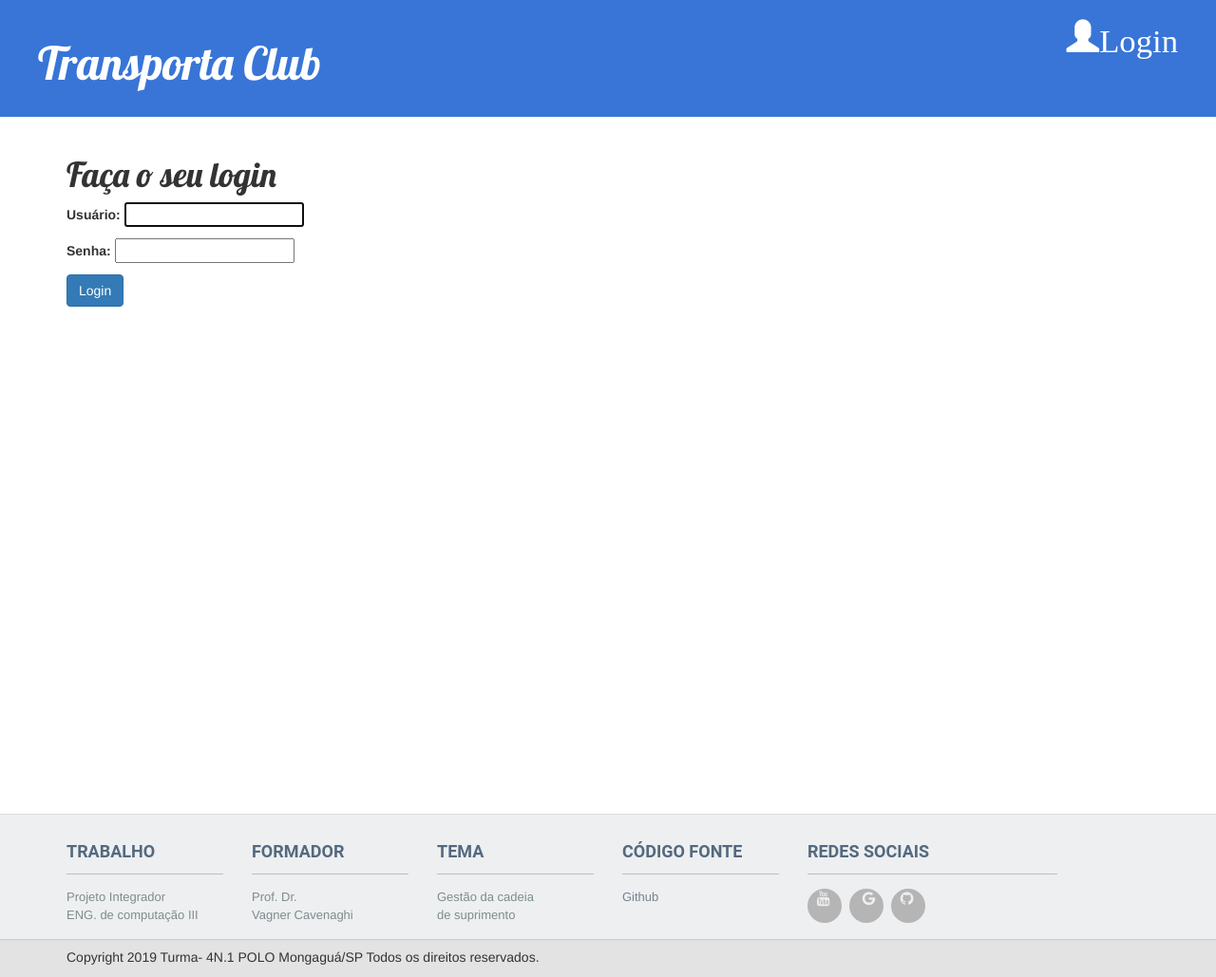
After one commit to wwweslei/transporta_blog, a Django app: page /account/login/ in a window 1280 px wide. The commit adds this page. Shown: the whole page at 95% size. Run offline with Django 3.2, Linux system fonts and the light colour scheme; some libraries are stand-ins or nearby versions.

Commit message:
Authentication and login implementation

```diff
--- a/blog/static/css/blog.css
+++ b/blog/static/css/blog.css
@@ -172,3 +172,6 @@ h1, h2, h3, h4 {
     margin: 0 0 0 5px;
     color: #EDEFF1 !important;
 }
+#login{
+    font-size: small;
+}
--- a/blog/templates/blog/base.html
+++ b/blog/templates/blog/base.html
@@ -13,8 +13,15 @@
 <body>
 <div class="page-header">
     {% if user.is_authenticated %}
-    <a href="{% url 'post_new' %}" class="top-menu"><span class="glyphicon glyphicon-plus"></span></a>
+        <ul class="nav navbar-nav navbar-right">
+            <li><a class="top-menu" id="login">Olá {{ user.username }} seja bem vindo.</a></li>
+            <li><a href="{% url 'post_new' %}" class="top-menu">Adicionar postagem  <span class="glyphicon glyphicon-plus"></span></a></li>
+            <li><a class="top-menu" href="{% url 'logout' %}">Sair <span class="glyphicon glyphicon-log-out"></span></a></li>
+        </ul>
+    {% else %}
+        <a href="{% url 'login' %}" class="top-menu"><p class="glyphicon glyphicon-user">Login</p></a>
     {% endif %}
+
     <h1><a href="/">Transporta Club</a></h1>
 </div>
 <div class="content container">
@@ -41,7 +48,7 @@
                 <div class="col-lg-2  col-md-2 col-sm-4 col-xs-6">
                     <h3> Formador </h3>
                     <ul>
-                                <li> Prof. Dr. </li>
+                        <li> Prof. Dr.</li>
                         <li> Vagner Cavenaghi</li>
                     </ul>
                 </div>
@@ -50,7 +57,7 @@
                     <h3> Tema </h3>
                     <ul>
                         <li>Gestão da cadeia</li>
-                                <li>de suprimento </li>
+                        <li>de suprimento</li>
                     </ul>
                 </div>
                 <div class="col-lg-2  col-md-2 col-sm-4 col-xs-6">
@@ -62,9 +69,12 @@
                 <div class="col-lg-3  col-md-3 col-sm-6 col-xs-12 ">
                     <h3> Redes Sociais </h3>
                     <ul class="social">
-                                <li><a href="https://www.youtube.com/watch?v=RQ-jpveeL4w&feature=youtu.be" target="_blank"> <i class="fa fa-youtube">   </i> </a></li>
-                                <li><a href="https://drive.google.com/drive/u/1/team-drives" target="_blank"> <i class="fa fa-google" aria-hidden="true"> </i> </a></li>
-                                <li><a href="https://github.com/wwweslei/transporta_blog" target="_blank"> <i class="fa fa-github">
+                        <li><a href="https://www.youtube.com/watch?v=RQ-jpveeL4w&feature=youtu.be" target="_blank"> <i
+                                class="fa fa-youtube">   </i> </a></li>
+                        <li><a href="https://drive.google.com/drive/u/1/team-drives" target="_blank"> <i
+                                class="fa fa-google" aria-hidden="true"> </i> </a></li>
+                        <li><a href="https://github.com/wwweslei/transporta_blog" target="_blank"> <i
+                                class="fa fa-github">
                               </i> </a></li>
                     </ul>
                 </div>
--- a/blog/templates/blog/post_detail.html
+++ b/blog/templates/blog/post_detail.html
@@ -15,4 +15,5 @@
          <p>{{ post.text|linebreaksbr }}</p>
      </div>
     <br><br><br><br><br><br><br><br><br><br><br><br><br><br><br><br><br><br><br><br><br><br><br><br>
+    <br><br><br><br><br><br><br><br><br><br><br><br><br><br><br><br><br><br><br><br><br><br><br><br>
 {% endblock %}
--- a/blog/templates/blog/post_edit.html
+++ b/blog/templates/blog/post_edit.html
@@ -7,4 +7,5 @@
         <button type="submit" class="save btn btn-default">Save</button>
     </form>
         <br><br><br><br><br><br><br><br><br><br><br><br><br><br>
+        <br><br><br><br><br><br><br><br><br><br><br><br><br><br>
 {% endblock %}
--- /dev/null
+++ b/blog/templates/registration/login.html
@@ -0,0 +1,14 @@
+{% extends 'blog/base.html' %}
+{% block title %}Faça o login{% endblock %}
+{% block content %}
+    <div class="container">
+        <h1>Faça o seu login</h1>
+        <form  method="post">
+            {% csrf_token %}
+            {{ form.as_p }}
+            <input class="btn btn-primary" type="submit" value="Login">
+        </form>
+    <br><br><br><br><br><br><br><br><br><br><br><br><br><br>
+        <br><br><br><br><br><br><br><br><br><br><br><br>
+    </div>
+{% endblock %}
--- a/blog/urls.py
+++ b/blog/urls.py
@@ -1,4 +1,5 @@
-from django.urls import path
+from django.urls import path, include
+from django.contrib import admin
 
 from . import views
 
@@ -7,4 +8,6 @@ urlpatterns = [
     path('post/<int:pk>/', views.post_detail, name='post_detail'),
     path('post/new/', views.post_new, name='post_new'),
     path('post/<int:pk>/edit/', views.post_edit, name='post_edit'),
+    path('admin/', admin.site.urls),
+    path('account/', include('django.contrib.auth.urls')),
 ]
--- a/transporta_blog/settings.py
+++ b/transporta_blog/settings.py
@@ -122,3 +122,5 @@ USE_TZ = True
 
 STATIC_URL = '/static/'
 STATIC_ROOT = os.path.join(BASE_DIR, 'static/')
+LOGIN_REDIRECT_URL = '/'
+LOGOUT_REDIRECT_URL = '/'
```
Also changed, not shown: 1 other file. Lines whose indentation alone changed are shown as unchanged.
